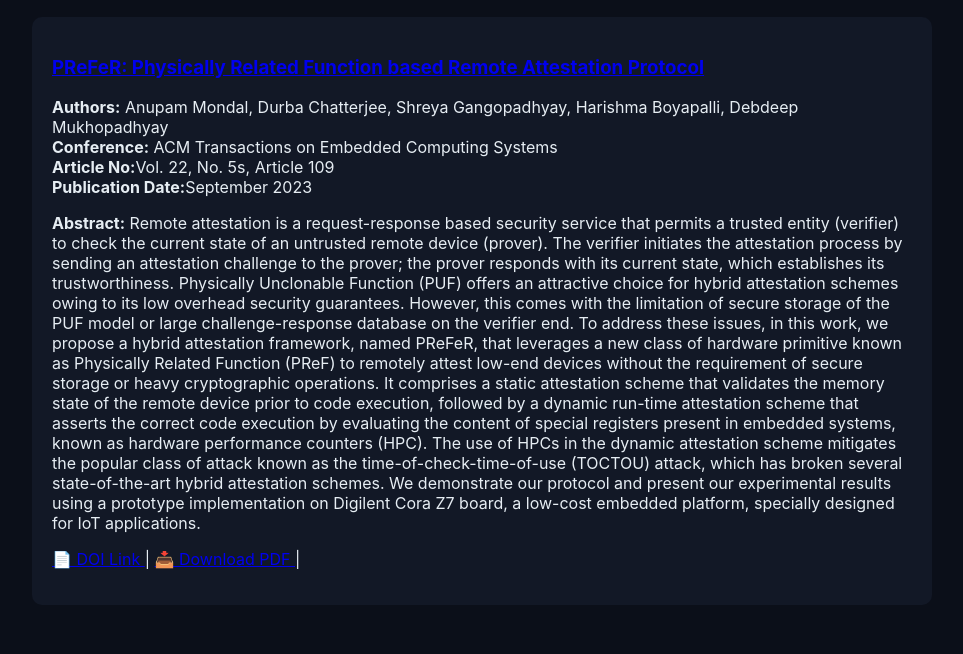
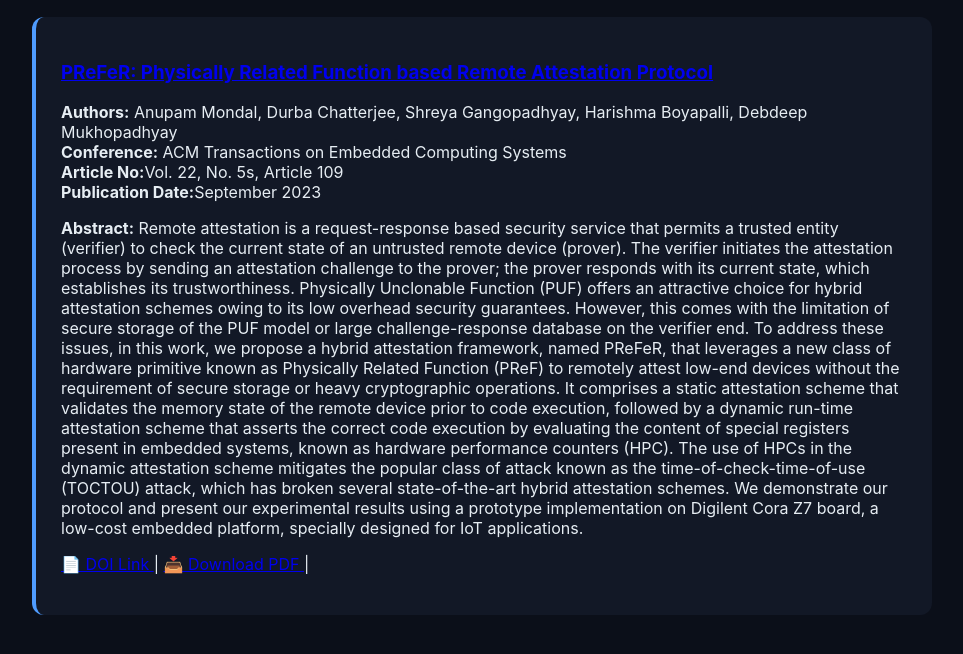
Before and after one commit to anupam96mondal/anupam96mondal.github.io, a plain HTML site: page Publications/index.html in a window 1280 px wide. Shown: the part 102-756 px from the top of the page, without its empty margins (158-1121 px from the left). Drawn offline with Linux system fonts and the light colour scheme.

Commit message:
Update index.html

```diff
--- a/Publications/index.html
+++ b/Publications/index.html
@@ -12,6 +12,13 @@
       border-radius:10px;
       margin-bottom:20px;
     }
+    .card {
+      background:#121826;
+      padding:25px;
+      margin-bottom:20px;
+      border-radius:12px;
+      border-left:4px solid #4f9cff;
+    }
     .title { color:#4f9cff; font-weight:bold;}
   </style>
 </head>
@@ -19,7 +26,7 @@
 
 <section>
 <h1>Publications</h1>
- <div class="paper">
+ <div class="card">
   <h3><a href="https://dl.acm.org/doi/10.1145/3609104" target="_blank" rel="noopener noreferrer">PReFeR: Physically Related Function based Remote
 Attestation Protocol</a></h3>
 
```
